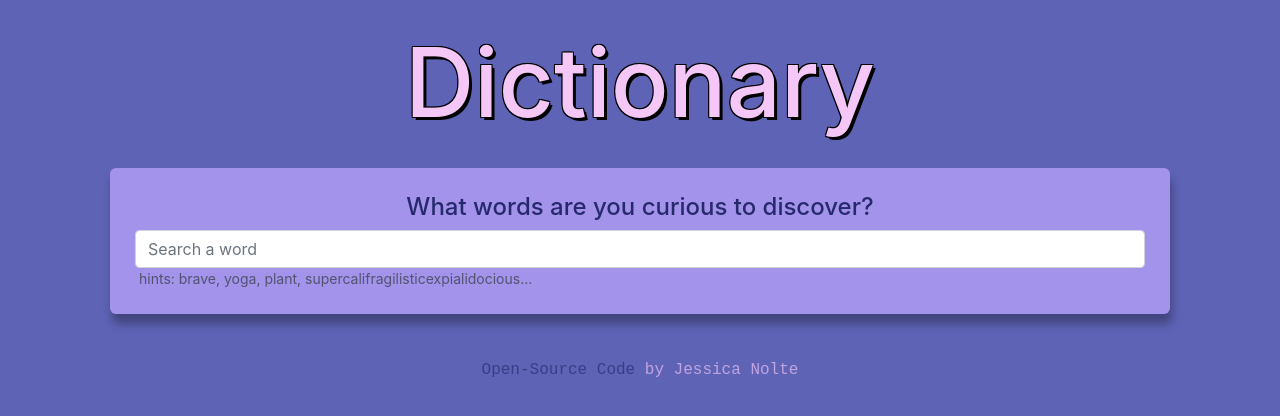
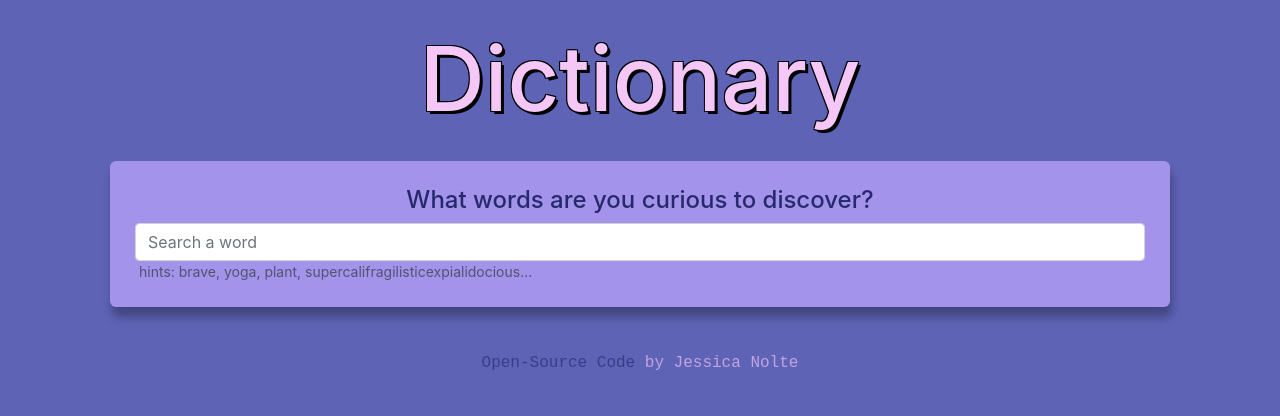
Before and after one commit to TransformativeBeing/react-dictionary-app, a React (Create React App) app: page / in a window 1280 px wide. Shown: the top 416 px of the page. Built offline with nearby package versions, Linux system fonts and the light colour scheme; no server answers.

Commit message:
Changed font size of h1

```diff
--- a/src/App.css
+++ b/src/App.css
@@ -4,7 +4,7 @@
 .App h1 {
   color: var(--light-text-color);
   text-shadow: var(--outline);
-  font-size: 96px;
+  font-size: 90px;
 }
 .App h4 {
   color: var(--dark-text-color);
```
